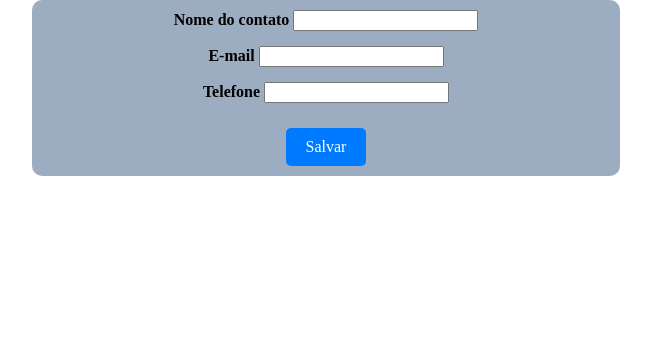
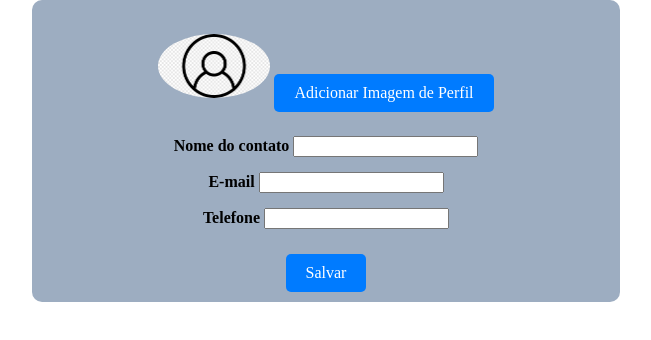
Before and after one commit to gabriel2assuncao/contact-agenda, a plain HTML site: page criar-contato.html in a window 1280 px wide. Shown: the whole page, without its empty margins (314-965 px from the left). Drawn offline with Linux system fonts and the light colour scheme.

Commit message:
Coloquei o botão para adicionar uma foto de perfil

```diff
--- a/criar-contato.html
+++ b/criar-contato.html
@@ -10,6 +10,11 @@
 
 <body>
     <div class="adicionar-contatos">
+        <div id="profile">
+            <img src="imagens/photo-profile.png" alt="Imagem do Perfil">
+            <a href="#" class="trocar-imagem-de-perfil">Adicionar Imagem de Perfil </a>
+        </div>
+
         <form>
             <ul>
                 <li>
--- a/css/style.css
+++ b/css/style.css
@@ -366,5 +366,16 @@ th {
 
 #profile img {
     width: 112px;
-    border-radius: 50%; /* Adiciona um formato circular, se desejado */
+    border-radius: 50%;
 }
+
+.trocar-imagem-de-perfil {
+    display: inline-block;
+    background-color: #007BFF;
+    color: white;
+    padding: 10px 20px;
+    border-radius: 5px;
+    margin-top: 10px;
+    text-align: center;
+    text-decoration: none;
+}
```
Also changed, not shown: editar-contato.html (+2 -0 lines).
